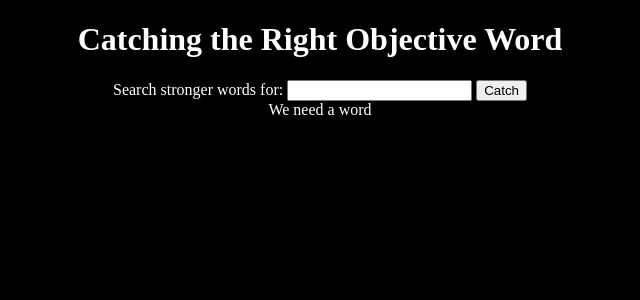
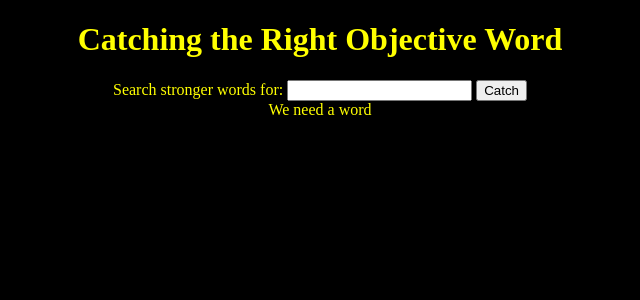
Before and after one commit to ChengGuo2000/UW-HCDE310-Final-Project, a Flask app: page / in a window 1280 px wide. Shown: the top 300 px of the page, without its empty margins (320-960 px from the left). Run offline with Flask 2, Linux system fonts and the light colour scheme.

Commit message:
change color

```diff
--- a/main.py
+++ b/main.py
@@ -57,7 +57,7 @@ def get_frequency_safe(word_list, used):
 def make_word_cloud(freq_dict):
     image_name = "crow_images/crow" + str(randint(1,6)) + ".jpg"
     crow_mask = numpy.array(Image.open(image_name))
-    cloud = WordCloud(background_color="black", mask = crow_mask)
+    cloud = WordCloud(background_color="black", mask = crow_mask, colormap="Wistia")
     cloud.generate_from_frequencies(freq_dict)
     return cloud.to_svg()
 
--- a/templates/project_template.html
+++ b/templates/project_template.html
@@ -4,14 +4,14 @@
 <title>CROW</title>
 </head>
 <body style="background-color:black;">
-<h1 style="color:white;text-align:center;">Catching the Right Objective Word</h1>
+<h1 style="color:yellow;text-align:center;">Catching the Right Objective Word</h1>
 <form action="/" method="post" style="text-align:center;">
-    <label for="word" style="color:white;text-align:center;">Search stronger words for:</label>
+    <label for="word" style="color:yellow;text-align:center;">Search stronger words for:</label>
     <input type="text" id="word" name="word" style="text-align:center;"/>
     <input type="submit" value="Catch" name="gobtn" style="color:black;"/>
 </form>
 {% if prompt %}
-<div class='formtitle' style="color:white;text-align:center;">{{prompt}}</div>
+<div class='formtitle' style="color:yellow;text-align:center;">{{prompt}}</div>
 {% elif word %}
 <div class='formtitle' style="text-align:center;">{{cloud_image | safe}}</div>
 {% endif %}
```
